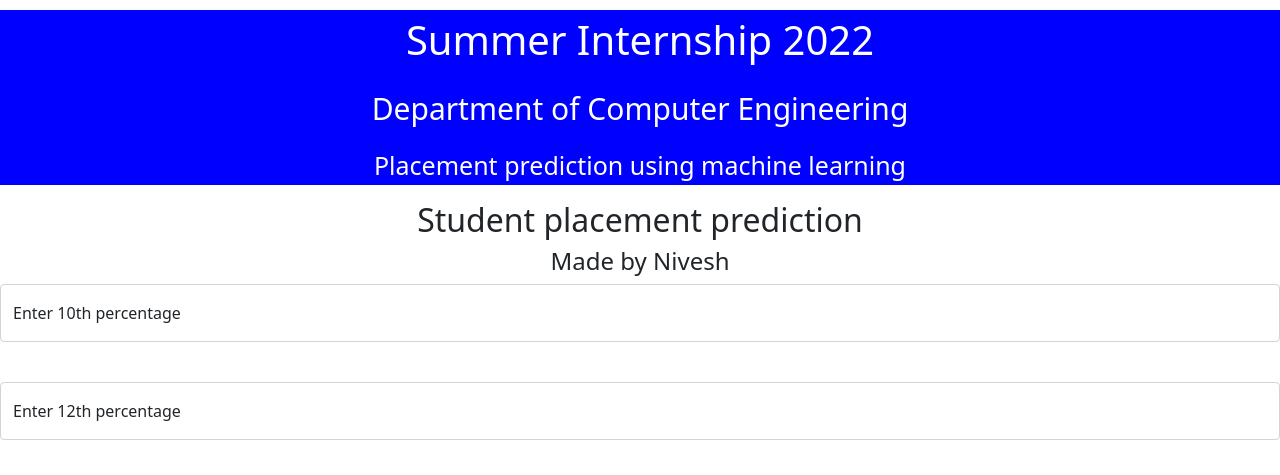
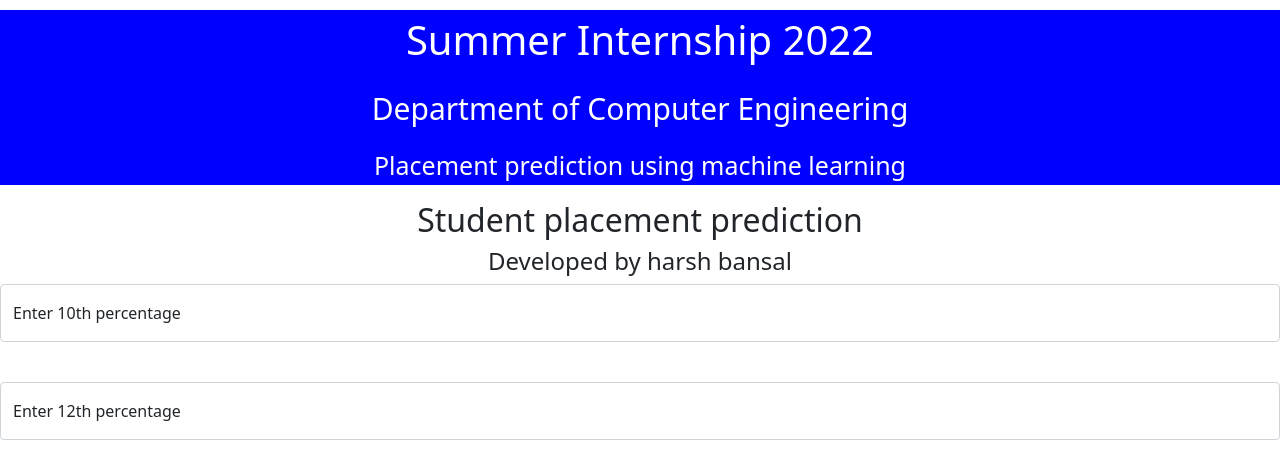
Before and after one commit to harsh0319/project-6-placement-prediction, a Python web app: template templates/index.html in a window 1280 px wide. Shown: the top 475 px of the page. Run offline with Jinja, Linux system fonts and the light colour scheme; the template is opened without the code that fills it, so the values that code supplies are empty.

Commit message:
Update index.html

```diff
--- a/templates/index.html
+++ b/templates/index.html
@@ -35,7 +35,7 @@ div {text-align: center;}
 
 <div class="login">
 <h2 >Student placement prediction </h2>
-<h4>Made by Nivesh</h4>
+<h4>Developed by harsh bansal</h4>
 <!-- Main Input For Receiving Query to our ML -->
 <form action="{{ url_for('predict')}}"method="get">
 <div class="form-floating mb-3">
```
